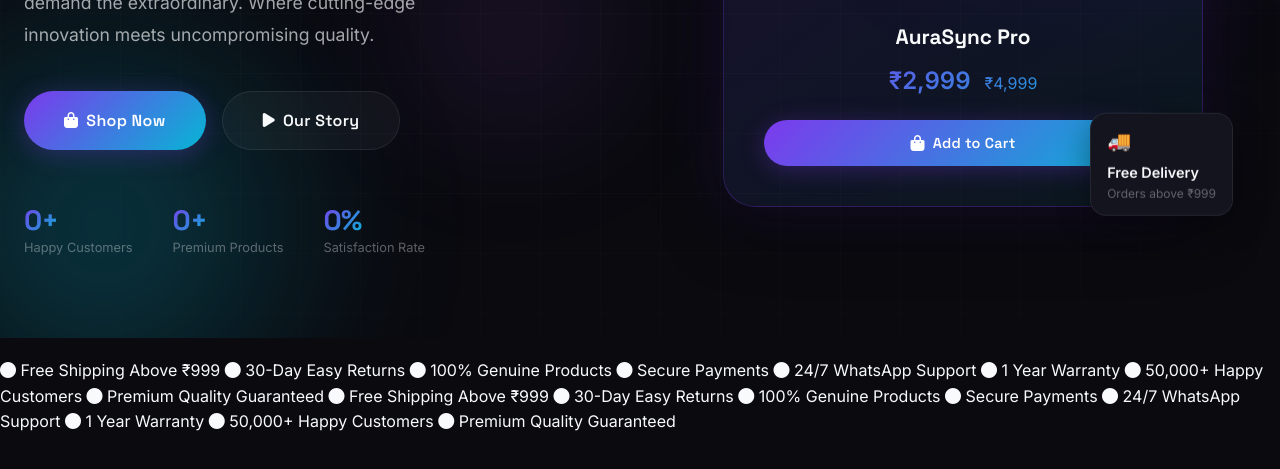
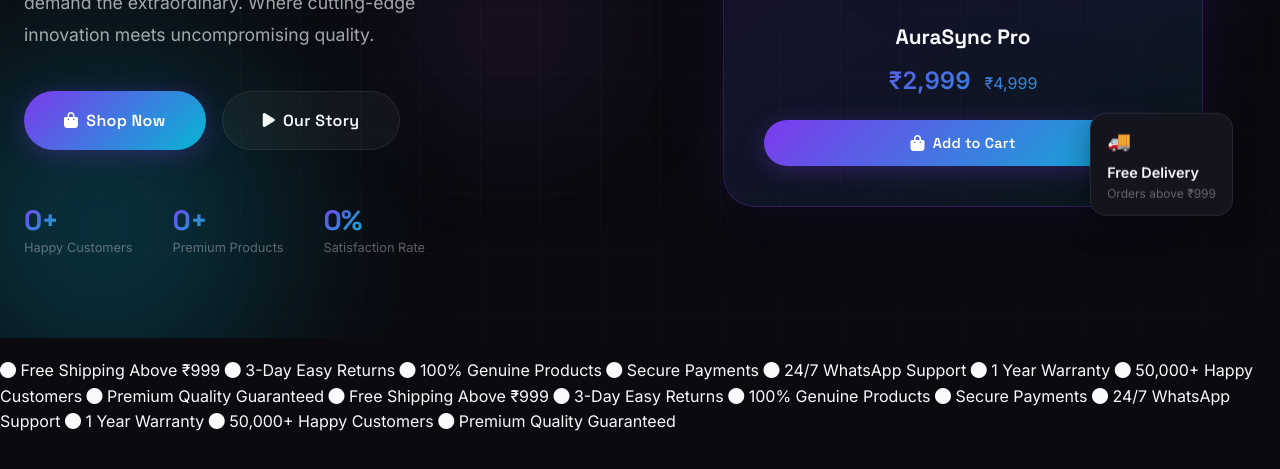
Before and after one commit to Mdfaraz70/farvex.store, a plain HTML site: page index.html in a window 1280 px wide. Shown: the part 467-936 px from the top of the page. Drawn offline with Linux system fonts and the light colour scheme; files that its build step writes are made by us from their sources.

Commit message:
Change '30-Day Easy Returns' to '3-Day Easy Returns'

```diff
--- a/index.html
+++ b/index.html
@@ -201,7 +201,7 @@
   <div class="marquee-strip" aria-hidden="true">
     <div class="marquee-track">
       <span class="marquee-item"><i class="fas fa-circle"></i> Free Shipping Above ₹999</span>
-      <span class="marquee-item"><i class="fas fa-circle"></i> 30-Day Easy Returns</span>
+      <span class="marquee-item"><i class="fas fa-circle"></i> 3-Day Easy Returns</span>
       <span class="marquee-item"><i class="fas fa-circle"></i> 100% Genuine Products</span>
       <span class="marquee-item"><i class="fas fa-circle"></i> Secure Payments</span>
       <span class="marquee-item"><i class="fas fa-circle"></i> 24/7 WhatsApp Support</span>
@@ -210,7 +210,7 @@
       <span class="marquee-item"><i class="fas fa-circle"></i> Premium Quality Guaranteed</span>
       <!-- Duplicate for seamless loop -->
       <span class="marquee-item"><i class="fas fa-circle"></i> Free Shipping Above ₹999</span>
-      <span class="marquee-item"><i class="fas fa-circle"></i> 30-Day Easy Returns</span>
+      <span class="marquee-item"><i class="fas fa-circle"></i> 3-Day Easy Returns</span>
       <span class="marquee-item"><i class="fas fa-circle"></i> 100% Genuine Products</span>
       <span class="marquee-item"><i class="fas fa-circle"></i> Secure Payments</span>
       <span class="marquee-item"><i class="fas fa-circle"></i> 24/7 WhatsApp Support</span>
```
